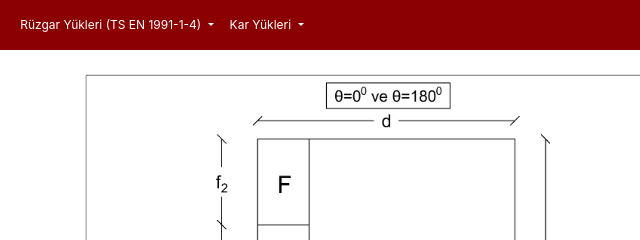
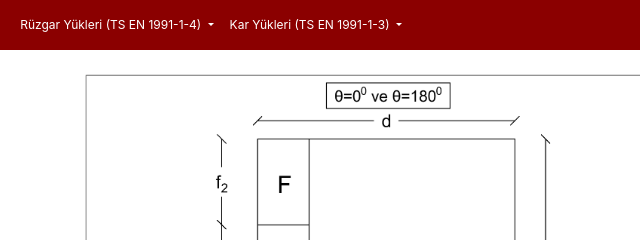
Before and after one commit to burakakgulll/tekegimruzgar, a plain HTML site: page index.html in a window 1280 px wide. Shown: the top 240 px of the page, 254-894 px from the left. Drawn offline with nearby package versions, Linux system fonts and the light colour scheme.

Commit message:
Update index.html

```diff
--- a/index.html
+++ b/index.html
@@ -87,7 +87,7 @@
 
                                               <li class="nav-item dropdown" style="font-size:12px;">
                                                 <a id="navbeyaz"  class="nav-link dropdown-toggle pl-2" href="#" id="navbarDropdownMenuLink" data-toggle="dropdown" aria-haspopup="true" aria-expanded="false">
-                                                  Kar Yükleri
+                                                  Kar Yükleri (TS EN 1991-1-3)
                                                 </a>
                                                 <div class="dropdown-menu" aria-labelledby="navbarDropdownMenuLink">
                                                   <a style="font-size:12px;" id="navbeyaz"  class="dropdown-item active" href="#">---</a>
```
